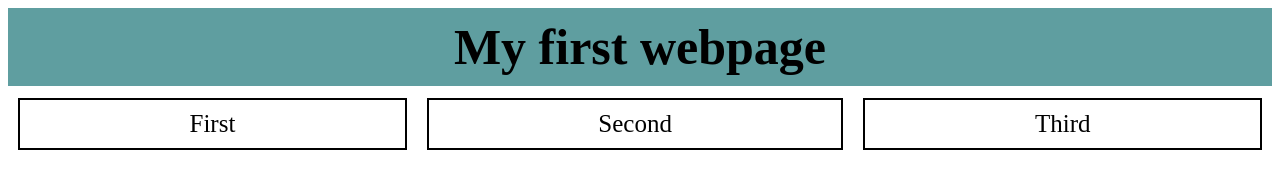
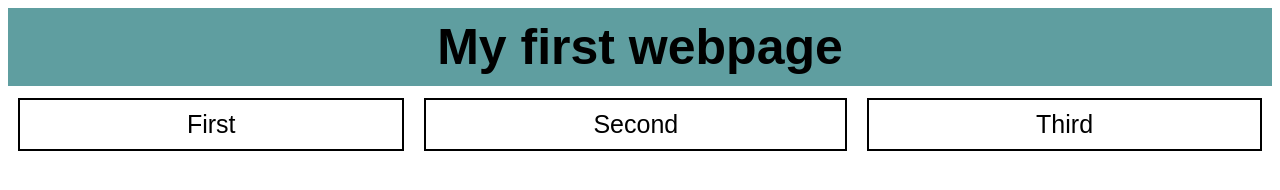
Before and after one commit to ares1345/first_website, a plain HTML site: page index.html in a window 1280 px wide. Drawn offline with Linux system fonts and the light colour scheme.

Commit message:
Add more fonts support

```diff
--- a/styles.css
+++ b/styles.css
@@ -1,3 +1,11 @@
+body {
+
+    font-family: sans-serif, Roboto;
+
+}
+
+
+
 #page_header {
     font-size: 50px;
     width: auto;
```
